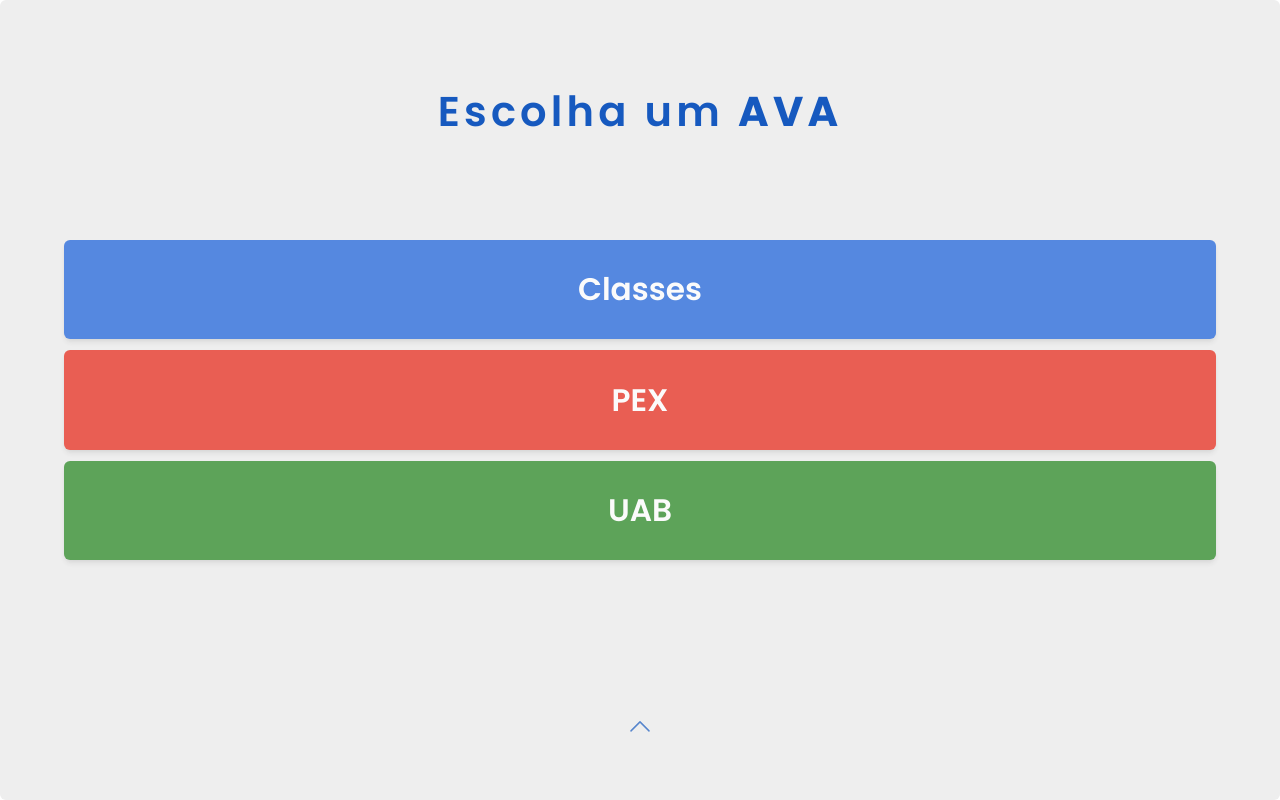
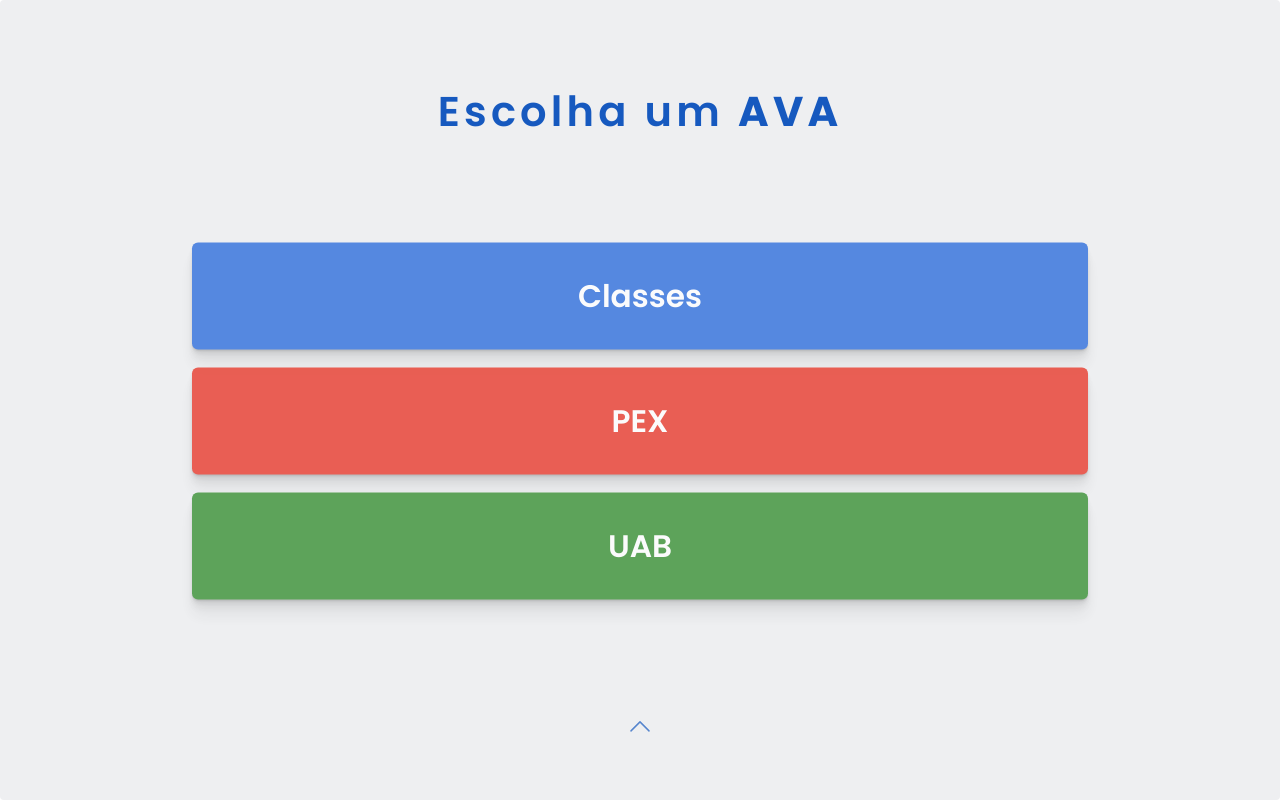
Before and after one commit to RubenFontes/sead-iframe, a plain HTML site: page index.html in a window 1280 px wide. Drawn offline with Linux system fonts and the light colour scheme.

Commit message:
Update style.css

```diff
--- a/style.css
+++ b/style.css
@@ -21,8 +21,8 @@ body{
     display: flex;
     flex-direction: column;
     min-height: 100vh;
-    border-radius: 6px;
-    background-color: #EEEEEE;
+    border-radius: 4px;
+    background-color: #EEEFF1;
 }
 h2{
     letter-spacing: .1rem;
@@ -37,9 +37,9 @@ h2{
     flex-wrap: wrap;
     flex-direction: row;
     position: absolute;
-    top: 50%;
+    top: 55%;
     left: 50%;
-    transform: translate(-50%, -50%);
+    transform: translate(-50%, -55%);
     max-width: 100vw;
 }
 svg{
@@ -60,15 +60,15 @@ svg{
 .btn{
     font-size: calc(1.5vh + 1.5vw);
     font-weight: 600;
-    height: calc(6vh + 4vw);
-    width: 90vw;
+    height: calc(7vh + 4vw);
+    width: 70vw;
     color: white;
-    margin: 0.5% 0;
+    margin: 1% 0;
     transition: 0.5s;
     border-radius: 6px;
-    opacity: 0.8;
     border: none;
-    box-shadow: rgba(0, 0, 0, 0.1) 0px 4px 6px -1px, rgba(0, 0, 0, 0.06) 0px 2px 4px -1px; }
+    box-shadow: rgba(0, 0, 0, 0.07) 0px 1px 1px, rgba(0, 0, 0, 0.07) 0px 2px 2px, rgba(0, 0, 0, 0.07) 0px 4px 4px, rgba(0, 0, 0, 0.07) 0px 8px 8px, rgba(0, 0, 0, 0.07) 0px 16px 16px;
+}
 .btn:hover{
     cursor: pointer;
     filter: brightness(0.9);
@@ -79,13 +79,15 @@ svg{
 }
 .btn-1{
     background-color: #2F6FDD;
-
+    opacity: 0.8;
 }
 .btn-2{
     background-color: #E83B2D;
+    opacity: 0.8;
 }
 .btn-3{
     background-color: #3A9135;
+    opacity: 0.8;
 }
 a{
     display: flex;
```
